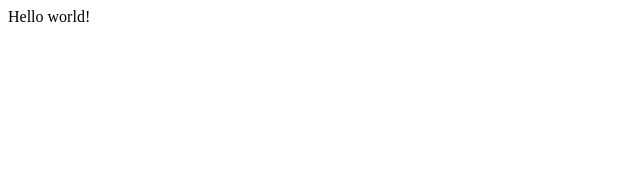
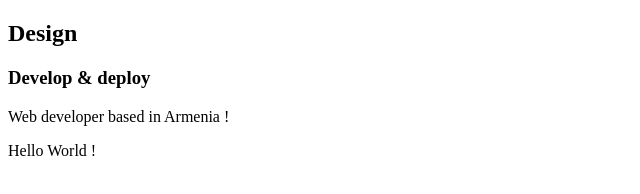
Before and after one commit to Davo1997/portfolio, a Gatsby site: page / in a window 1280 px wide. Shown: the whole page, without its empty margins (0-640 px from the left). Built offline with nearby package versions, Linux system fonts and the light colour scheme; Gatsby itself is replaced by a stand-in of ours.

Commit message:
Added pages

```diff
--- a/src/pages/index.js
+++ b/src/pages/index.js
@@ -1,5 +1,12 @@
 import React from "react"
 
 export default function Home() {
-  return <div>Hello world!</div>
+  return (
+    <div>
+      <h2>Design</h2>
+      <h3>Develop & deploy</h3>
+      <p>Web developer based in Armenia !</p>
+      Hello World !
+    </div>
+  );
 }
```
Also changed, not shown: src/pages/404.js (added, +10 -0 lines), src/pages/about.js (added, +13 -0 lines), src/pages/projects/index.js (added, +10 -0 lines), src/pages/projects/thisWebsite.js (added, +9 -0 lines).
